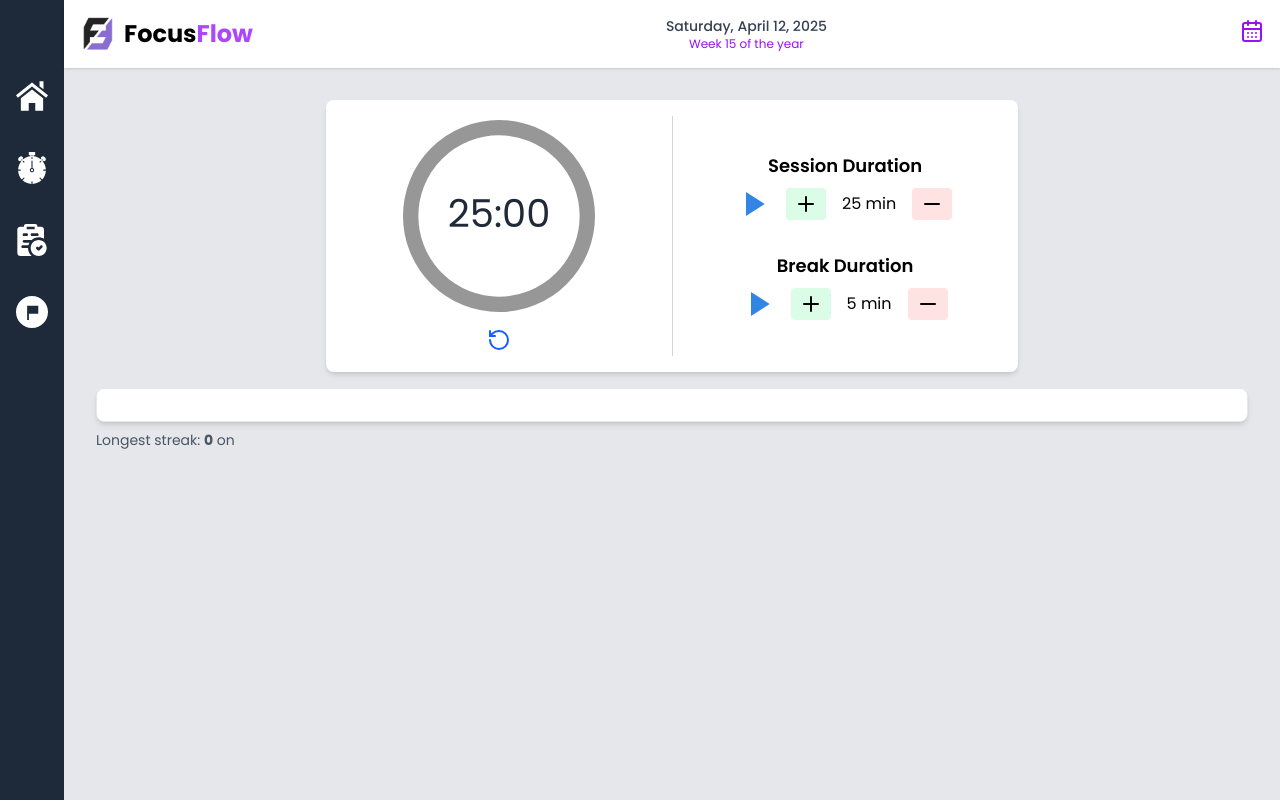
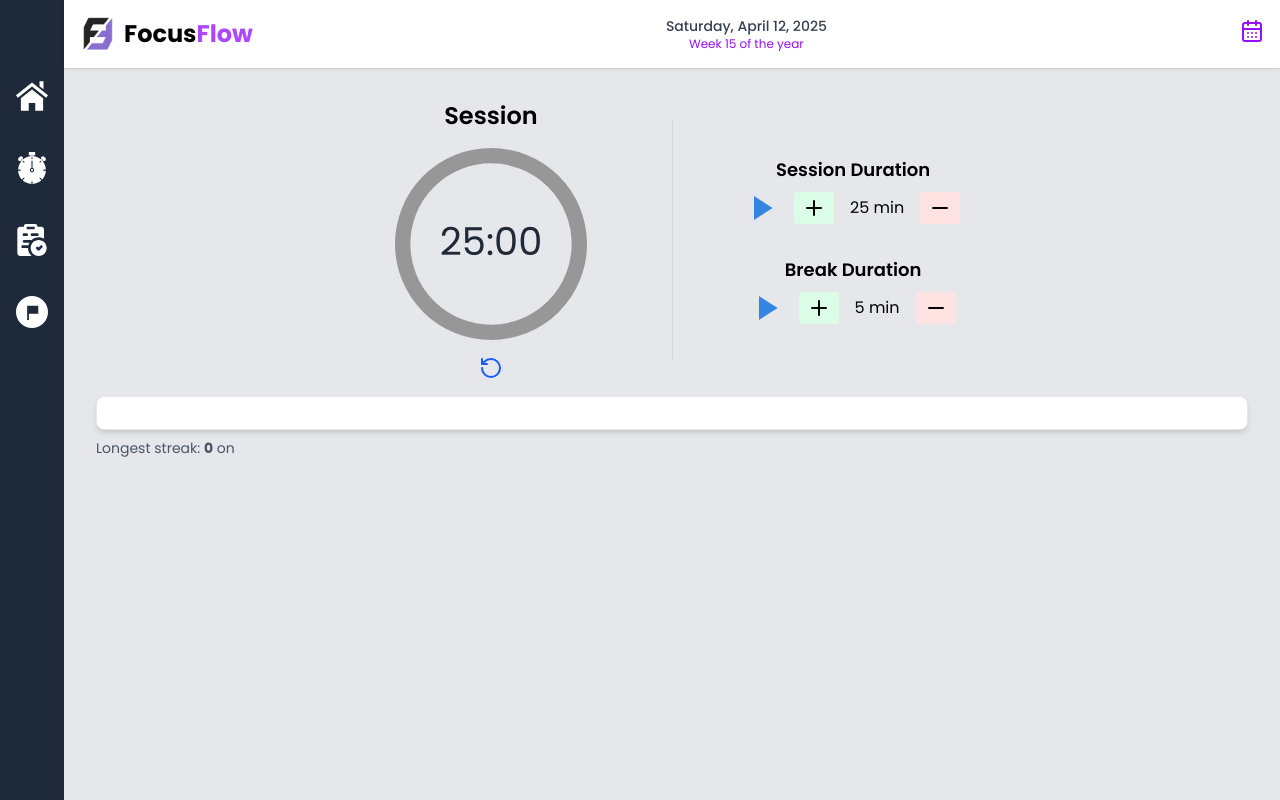
Before and after one commit to FatimaMubeenSh/FocusFlow, a React (Vite) app: page /pomodoro in a window 1280 px wide. Built offline with nearby package versions, Linux system fonts and the light colour scheme.

Commit message:
👌 IMPROVE: Render the pomodoro components on corresponding page instead of within component

```diff
--- a/src/components/pomodoro/PomodoroTimer.tsx
+++ b/src/components/pomodoro/PomodoroTimer.tsx
@@ -1,8 +1,6 @@
 import { useState, useEffect, useRef } from "react";
 import CircularTimer from "./CircularTimer";
 import Controls from "./Controls";
-import ProgressTracker from "./ProgressTracker";
-import StreakStats from "./StreakStats";
 
 const PomodoroTimer: React.FC = () => {
   const SESSION_DURATION_KEY = "focusflow_session_duration";
@@ -75,13 +73,13 @@ const PomodoroTimer: React.FC = () => {
   const canAdjustTime = !isRunning;
 
   return (
-    <div className="p-4">
-      <div className="bg-white shadow-md rounded-lg p-4 w-full md:w-4/5 lg:w-3/5 mx-auto">
+      <div className="card w-full md:w-4/5 lg:w-3/5 mx-auto">
         <div className="flex items-center gap-4">
           <div className="flex flex-1 flex-col items-center">
-            <CircularTimer timeLeft={timeLeft} totalTime={isSession ? sessionDuration * 60 : breakDuration * 60} onReset={handleReset} />
+            <h2 className="text-2xl font-semibold mb-4">{isSession ? "Session" : "Break"}</h2>
+            <CircularTimer timeLeft={timeLeft} totalTime={isSession ? sessionDuration * 60 : breakDuration * 60} onReset={handleReset} isTimerRunning={isRunning} />
           </div>
-          <div className="h-60 w-px bg-gray-300"></div>
+          <div className="divider h-60 w-px bg-gray-300"></div>
           <div className="flex flex-1 flex-col gap-4 items-center">
             <Controls interval="session" intervalDuration={sessionDuration} onIntervalChange={setSessionDuration} canAdjustTime={canAdjustTime} onStart={handleStart} isRunning={isRunning} />
 
@@ -89,9 +87,6 @@ const PomodoroTimer: React.FC = () => {
           </div>
         </div>
       </div>
-      <ProgressTracker />
-      <StreakStats />
-    </div>
   );
 };
 
--- a/src/pages/Pomodoro.tsx
+++ b/src/pages/Pomodoro.tsx
@@ -1,9 +1,13 @@
 import PomodoroTimer from "../components/pomodoro/PomodoroTimer";
+import StreakStats from "../components/pomodoro/StreakStats";
+import ProgressTracker from './../components/pomodoro/ProgressTracker';
 
 const Pomodoro = () => {
   return (
-    <div>
+    <div className="p-4">
       <PomodoroTimer />
+      <ProgressTracker />
+      <StreakStats />
     </div>
   );
 }
```
